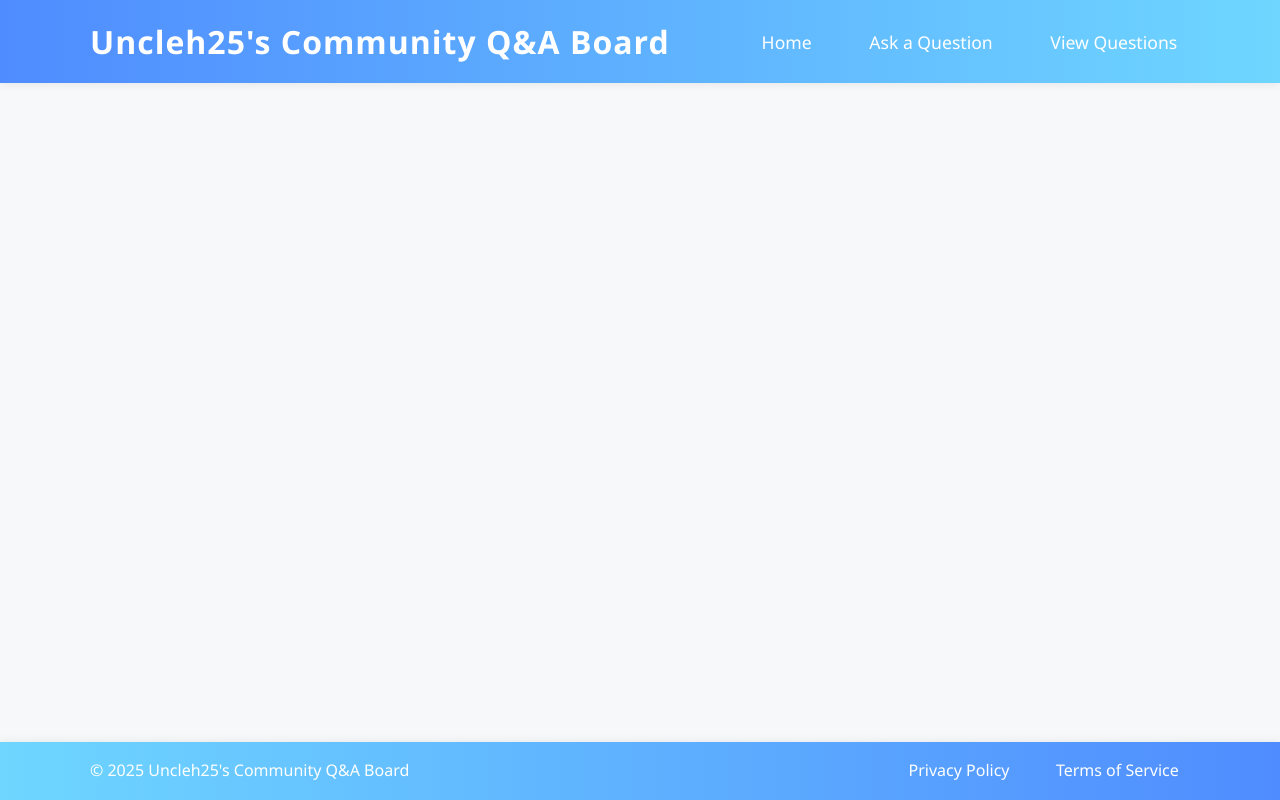
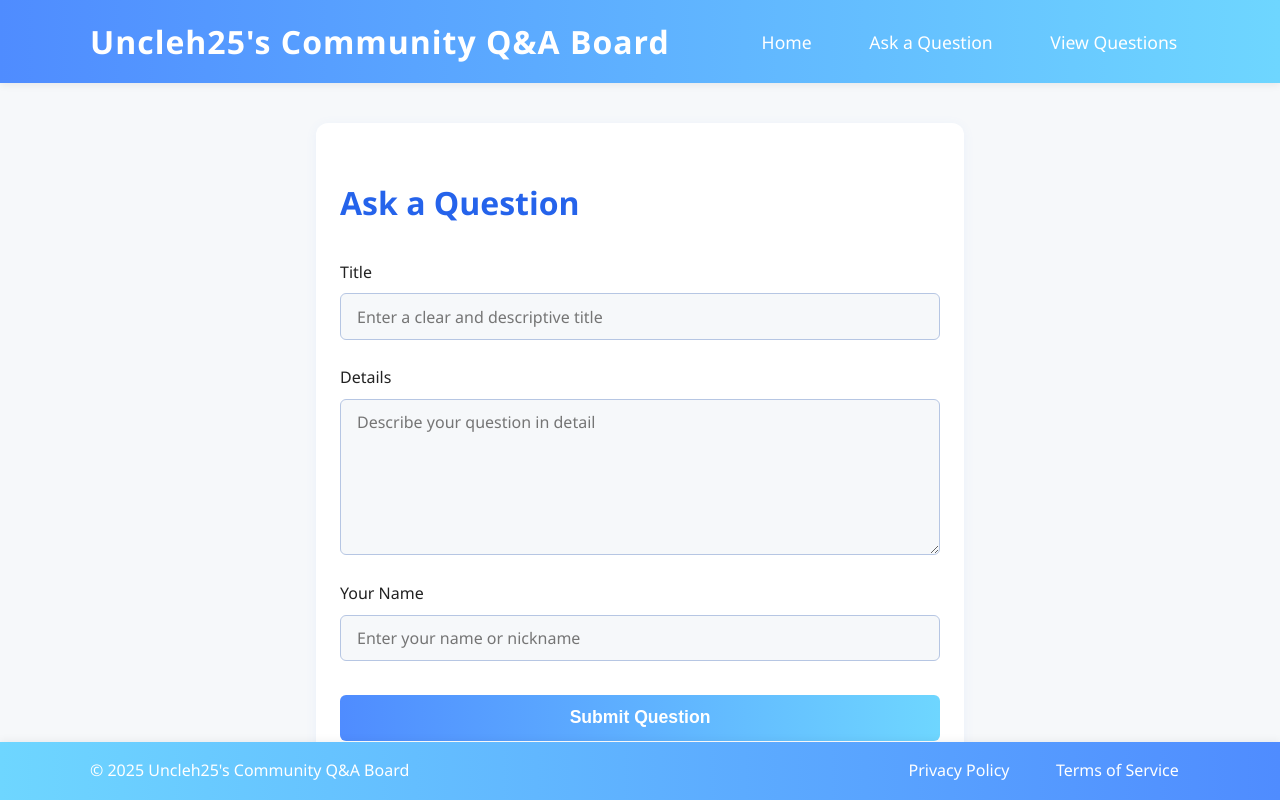
Before and after one commit to UncleH25/Community-Q-A-Board, a React (Vite) app in the folder frontend/: page /ask in a window 1280 px wide. Built offline with nearby package versions, Linux system fonts and the light colour scheme.

Commit message:
Created the QuestionForm.jsx which allows the user to be able to add a question by filling in the title, description of the question, and add their nickname. Added styling forit as well and linked it in Home.jsx.

```diff
--- a/frontend/src/components/App.jsx
+++ b/frontend/src/components/App.jsx
@@ -3,7 +3,8 @@ import Header from './Header';
 import Footer from './Footer';
 import Home from '../pages/Home';
 import QuestionList from '../pages/QuestionList';
-import QuestionDetail from '../pages/QuestionDetail'; // Add this import
+import QuestionDetail from '../pages/QuestionDetail';
+import QuestionForm from '../pages/QuestionForm';
 
 function App() {
     return (
@@ -12,7 +13,8 @@ function App() {
             <Routes>
                 <Route path="/" element={<Home />} />
                 <Route path="/questions" element={<QuestionList />} />
-                <Route path="/questions/:id" element={<QuestionDetail />} /> {/* New route */}
+                <Route path="/questions/:id" element={<QuestionDetail />} />
+                <Route path="/ask" element={<QuestionForm />} />
             </Routes>
             <Footer />
         </Router>
--- a/frontend/src/pages/Home.jsx
+++ b/frontend/src/pages/Home.jsx
@@ -1,4 +1,5 @@
 import React from "react";
+import { Link } from "react-router-dom";
 import "../styles/home.css";
 
 const trendingQuestions = [
@@ -39,13 +40,12 @@ const Home = () => (
               Whether you need help or want to help others, you’re in the right place!
             </p>
             <div className="home-cta-buttons">
-              <a href="/ask" className="home-cta">Ask a Question</a>
+              <Link to="/ask" className="home-cta">Ask a Question</Link>
               <Link to="/questions" className="home-cta secondary">View Questions</Link>
             </div>
           </div>
         </div>
       </div>
-      {/* ...rest of your code remains unchanged... */}
       <div className="home-section-title">
         <span>Trending Questions</span>
       </div>
@@ -74,13 +74,13 @@ const Home = () => (
           Uncleh25's Community Q&A Board is a place to ask questions, share knowledge, and connect with others.
           Be kind, be curious, and help each other grow!
         </p>
-        <a href="/ask" className="home-sidebar-cta">Ask your first question</a>
+        <Link to="/ask" className="home-sidebar-cta">Ask your first question</Link>
       </div>
       <div className="home-community-card">
         <h3>Quick Links</h3>
         <ul className="home-sidebar-links">
           <li><Link to="/questions">Browse Questions</Link></li>
-          <li><a href="/ask">Ask a Question</a></li>
+          <li><Link to="/ask">Ask a Question</Link></li>
           <li><a href="/privacy">Privacy Policy</a></li>
         </ul>
       </div>
--- a/frontend/src/pages/QuestionForm.jsx
+++ b/frontend/src/pages/QuestionForm.jsx
@@ -0,0 +1,65 @@
+import React, { useState } from "react";
+import "../styles/questionForm.css";
+
+const QuestionForm = () => {
+  const [title, setTitle] = useState("");
+  const [body, setBody] = useState("");
+  const [author, setAuthor] = useState("");
+  const [submitted, setSubmitted] = useState(false);
+
+  const handleSubmit = (e) => {
+    e.preventDefault();
+    //Send the data to the server or handle it as needed
+    setSubmitted(true);
+  };
+
+  return (
+    <main className="question-form-layout">
+      <h1 className="question-form-title">Ask a Question</h1>
+      {submitted ? (
+        <div className="question-form-success">
+          <h2>Thank you for your question!</h2>
+          <p>Your question has been submitted.</p>
+        </div>
+      ) : (
+        <form className="question-form" onSubmit={handleSubmit}>
+          <label>
+            Title
+            <input
+              type="text"
+              value={title}
+              onChange={e => setTitle(e.target.value)}
+              required
+              placeholder="Enter a clear and descriptive title"
+            />
+          </label>
+          <label>
+            Details
+            <textarea
+              value={body}
+              onChange={e => setBody(e.target.value)}
+              required
+              placeholder="Describe your question in detail"
+              rows={6}
+            />
+          </label>
+          <label>
+            Your Name
+            <input
+              type="text"
+              value={author}
+              onChange={e => setAuthor(e.target.value)}
+              required
+              placeholder="Enter your name or nickname"
+            />
+          </label>
+          <button type="submit" className="question-form-submit">
+            Submit Question
+          </button>
+        </form>
+      )}
+    </main>
+  );
+};
+
+export default QuestionForm;
--- a/frontend/src/styles/questionForm.css
+++ b/frontend/src/styles/questionForm.css
@@ -0,0 +1,71 @@
+.question-form-layout {
+  max-width: 600px;
+  margin: 2.5rem auto 2rem auto;
+  padding: 2rem 1.5rem 3rem 1.5rem;
+  background: #fff;
+  border-radius: 12px;
+  box-shadow: 0 2px 12px rgba(79,140,255,0.07);
+}
+
+.question-form-title {
+  font-size: 2rem;
+  color: #2563eb;
+  font-weight: 700;
+  margin-bottom: 2rem;
+}
+
+.question-form {
+  display: flex;
+  flex-direction: column;
+  gap: 1.3rem;
+}
+
+.question-form label {
+  font-weight: 500;
+  color: #222;
+  margin-bottom: 0.3rem;
+  display: flex;
+  flex-direction: column;
+  gap: 0.5rem;
+}
+
+.question-form input,
+.question-form textarea {
+  padding: 0.7rem 1rem;
+  border: 1px solid #b6c6e3;
+  border-radius: 6px;
+  font-size: 1rem;
+  font-family: inherit;
+  background: #f6f8fa;
+  transition: border 0.2s;
+}
+
+.question-form input:focus,
+.question-form textarea:focus {
+  border: 1.5px solid #4f8cff;
+  outline: none;
+}
+
+.question-form-submit {
+  background: linear-gradient(90deg, #4f8cff 0%, #6ed6ff 100%);
+  color: #fff;
+  padding: 0.8rem 1.6rem;
+  border: none;
+  border-radius: 6px;
+  font-weight: 600;
+  font-size: 1.1rem;
+  cursor: pointer;
+  margin-top: 0.5rem;
+  transition: background 0.2s;
+}
+
+.question-form-submit:hover,
+.question-form-submit:focus {
+  background: #2563eb;
+}
+
+.question-form-success {
+  text-align: center;
+  color: #2563eb;
+  margin-top: 2rem;
+}
```
